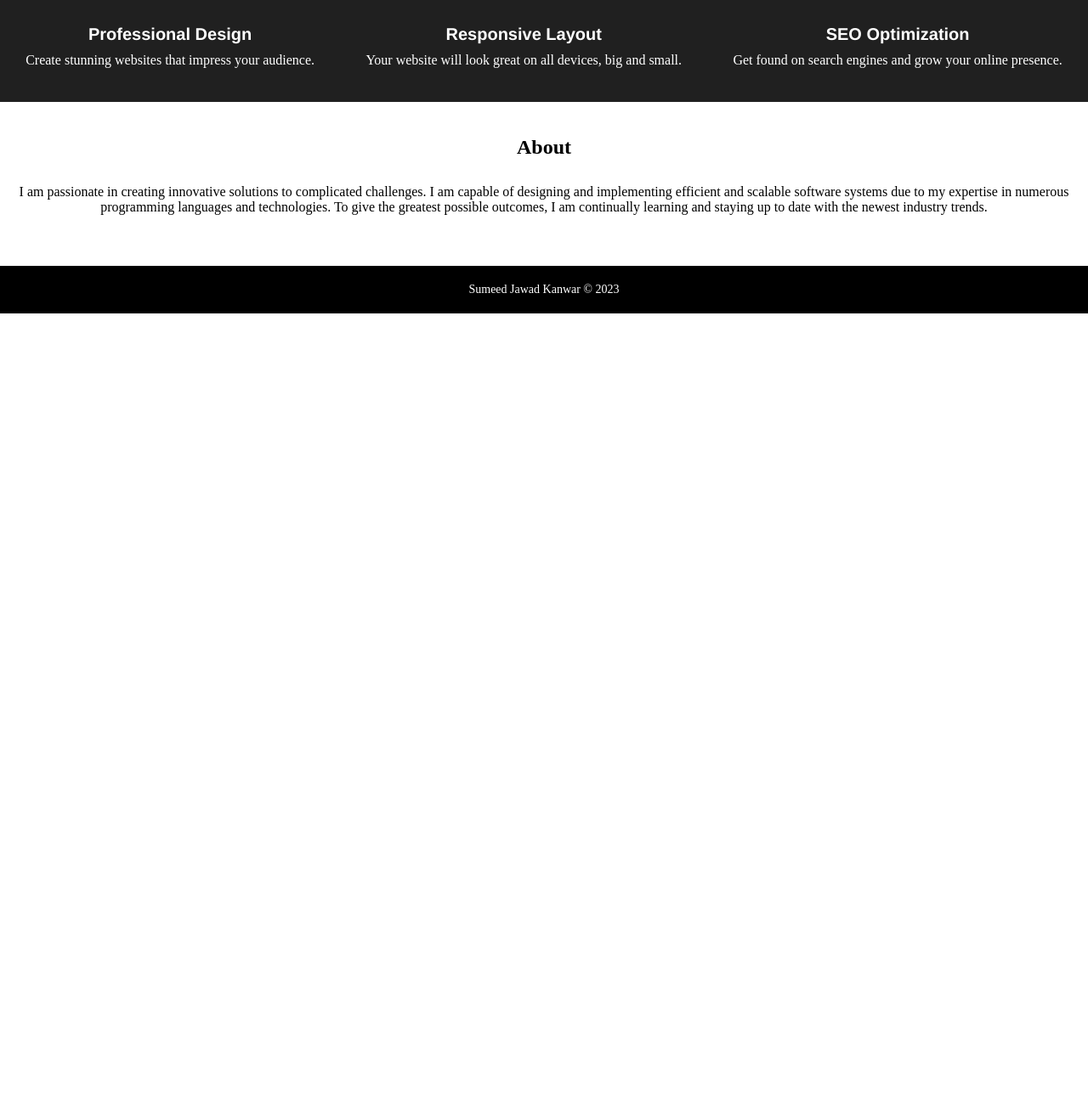
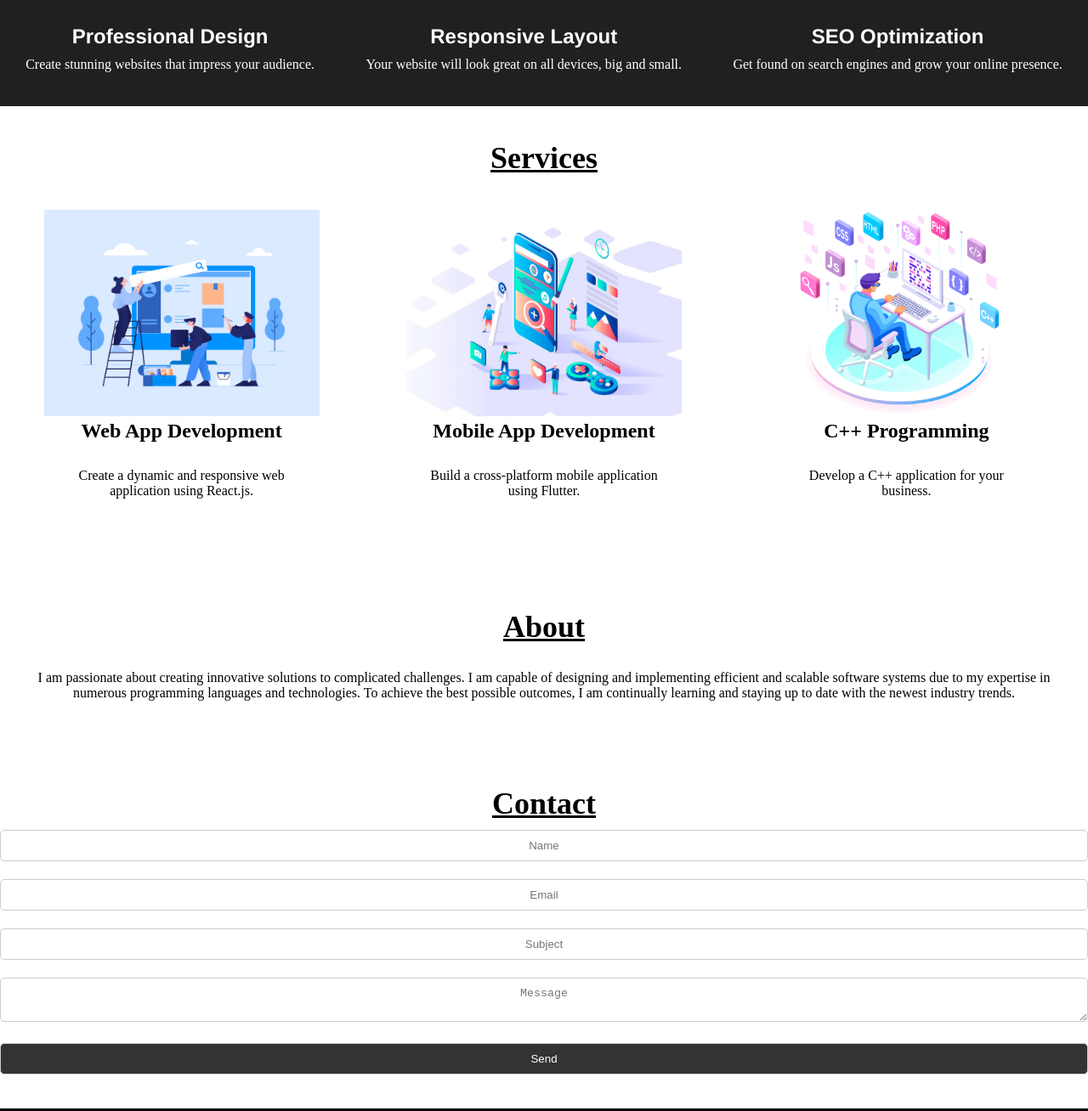
Before and after one commit to sumeedkanwar/CODSOFT, a plain HTML site: page Landing Page/index.html in a window 1280 px wide. Shown: the part 740-2048 px from the top of the page at 85% size. Before the commit the page ends 1109 px from the top, so only its background shows below. Drawn offline with Linux system fonts and the light colour scheme.

Commit message:
"Final Draft"

```diff
--- a/Landing Page/index.html
+++ b/Landing Page/index.html
@@ -30,7 +30,8 @@
             <h1>My Landing Page</h1>
             <p>
                 <i>Are you in need of a skilled and reliable React web developer to bring your web project to life?</i>
-                <br>Look no further! I am here to help you build stunning, high-performance web applications that will leave a lasting impression on your users.
+                <br>Look no further! I am here to help you build stunning, high-performance web applications that will
+                leave a lasting impression on your users.
                 <br>As an experienced React web developer, I specialize in creating dynamic and responsive web
                 applications using the latest React.js framework. Whether you're starting a new project from scratch or
                 need enhancements to an existing application, I have the expertise to deliver outstanding results.
@@ -42,27 +43,59 @@
     <section>
         <div class="sec2">
             <div class="box">
-                <h3>Professional Design</h3>
+                <h2>Professional Design</h2>
                 <p>Create stunning websites that impress your audience.</p>
             </div>
             <div class="box">
-                <h3>Responsive Layout</h3>
+                <h2>Responsive Layout</h2>
                 <p>Your website will look great on all devices, big and small.</p>
             </div>
             <div class="box">
-                <h3>SEO Optimization</h3>
+                <h2>SEO Optimization</h2>
                 <p>Get found on search engines and grow your online presence.</p>
             </div>
         </div>
     </section>
 
     <section>
+        <div class="sec4">
+            <h1>Services</h1>
+            <div class="serve">
+                <img src="web app.png" alt="web app" class="pic">
+                <h2>Web App Development</h2>
+                <p>Create a dynamic and responsive web application using React.js.</p>
+            </div>
+            <div class="serve">
+                <img src="mob app.jpg" alt="mob app" class="pic">
+                <h2>Mobile App Development</h2>
+                <p>Build a cross-platform mobile application using Flutter.</p>
+            </div>
+            <div class="serve">
+                <img src="sof dev.png" alt="sof dev" class="pic">
+                <h2>C++ Programming</h2>
+                <p>Develop a C++ application for your business.</p>
+            </div>
+        </div>
+    </section>
+
+    <section>
         <div class="sec3">
-            <h2>About</h2>
-            <p>I am passionate in creating innovative solutions to complicated challenges. I am capable of designing and
-                implementing efficient and scalable software systems due to my expertise in numerous programming
-                languages and technologies. To give the greatest possible outcomes, I am continually learning and
-                staying up to date with the newest industry trends.</p>
+            <h1>About</h1>
+            <p>I am passionate about creating innovative solutions to complicated challenges. I am capable of designing and implementing efficient and scalable software systems due to my expertise in numerous programming languages and technologies. To achieve the best possible outcomes, I am continually learning and staying up to date with the newest industry trends.</p>
+        </div>
+    </section>
+
+
+    <section>
+        <div class="sec5">
+            <h1>Contact</h1>
+            <form action="index.php" method="post">
+                <input type="text" name="name" placeholder="Name" class="inp">
+                <input type="email" name="email" placeholder="Email" class="inp">
+                <input type="text" name="subject" placeholder="Subject" class="inp">
+                <textarea name="message" placeholder="Message" class="inp"></textarea>
+                <input type="submit" name="submit" value="Send" class="butn">
+            </form>
         </div>
     </section>
 
--- a/Landing Page/style.css
+++ b/Landing Page/style.css
@@ -116,6 +116,7 @@ a.active,a:hover{
 
 .sec1 h1{
     font-size: 36px;
+    text-decoration: underline;
     margin-bottom: 20px;
 }
 
@@ -149,25 +150,91 @@ a.active,a:hover{
     padding: 20px;
 }
 
-.box h3{
+.box h2{
     font-family: 'Franklin Gothic Medium', 'Arial Narrow', Arial, sans-serif;
-    font-size: 20px;
-    margin-bottom: 10px;
-}
-
-.sec3{
-    padding: 40px 0;
-}
-
-.sec3 h2{
-    text-align: center;
     font-size: 24px;
     margin-bottom: 10px;
 }
 
-.sec3 p{
+.sec3 {
+    padding: 40px 0;
     text-align: center;
+}
+
+.sec3 h1 {
+    font-size: 36px;
+    margin-bottom: 10px;
+    text-decoration: underline;
+}
+
+.sec3 p {
     padding: 20px;
+}
+
+.sec4 {
+    padding: 40px 0;
+    text-align: center;
+}
+
+.sec4 h1 {
+    font-size: 36px;
+    margin-bottom: 10px;
+    text-decoration: underline;
+}
+
+.sec4 h2 {
+    font-size: 24px;
+    margin-bottom: 10px;
+}
+
+.sec4 p {
+    padding: 20px;
+}
+
+.serve {
+    display: inline-block;
+    width: 30%;
+    padding: 30px;
+    margin: 0 1.5%;
+    text-align: center;
+}
+
+.pic {
+    max-width: 100%;
+    height: auto;
+}
+
+
+.sec5{
+    padding: 40px 0;
+}
+
+.sec5 h1{
+    text-align: center;
+    text-decoration: underline;
+    font-size: 36px;
+    margin-bottom: 10px;
+}
+
+.inp{
+    text-align: center;
+    width: 100%;
+    padding: 10px;
+    margin-bottom: 21px;
+    border: 1px solid #ccc;
+    border-radius: 5px;
+}
+
+.butn
+{
+    width: 100%;
+    padding: 10px;
+    border: 1px solid #ccc;
+    border-radius: 5px;
+    background-color: #333;
+    color: #fff;
+    text-decoration: none;
+    transition: background-color 0.3s ease;
 }
 
 footer{
```
Also changed, not shown: Landing Page/mob app.jpg (added), Landing Page/sof dev.png (added), Landing Page/web app.png (added).
